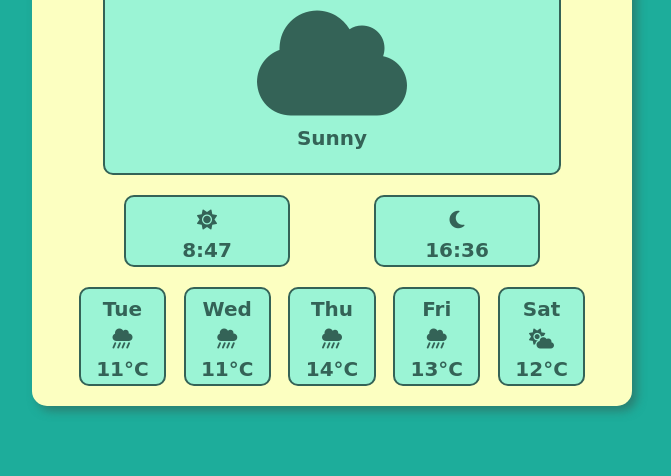
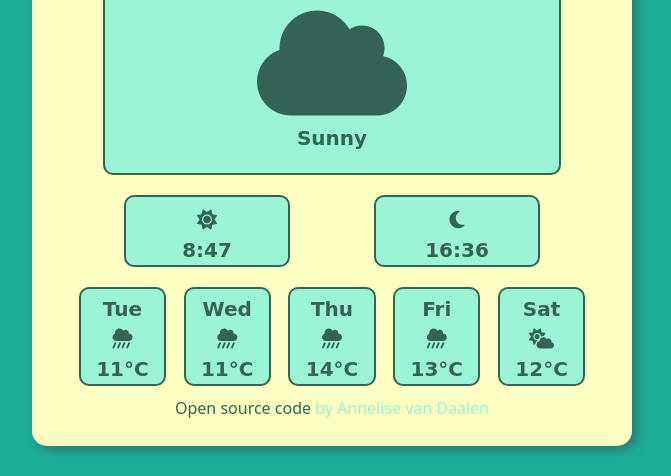
Before and after one commit to AnnvD/Weather-App, a plain HTML site: page index.html in a window 1280 px wide. Shown: the part 448-924 px from the top of the page, without its empty margins (308-979 px from the left). Before the commit the page ends 884 px from the top, so only its background shows below. Drawn offline with nearby package versions, Linux system fonts and the light colour scheme; no server answers; a web font is replaced by a local one.

Commit message:
Updated html.index
Added paragraph with open source code link and my name

```diff
--- a/index.html
+++ b/index.html
@@ -136,6 +136,12 @@
           <span class="temp">12°C</span>
         </div>
       </div>
+      <p>
+        <a href="https://github.com/AnnvD/Weather-App" id="weather-app">
+          Open source code</a
+        >
+        by Annelise van Daalen
+      </p>
     </div>
     <script src="src/index.js"></script>
   </body>
```
